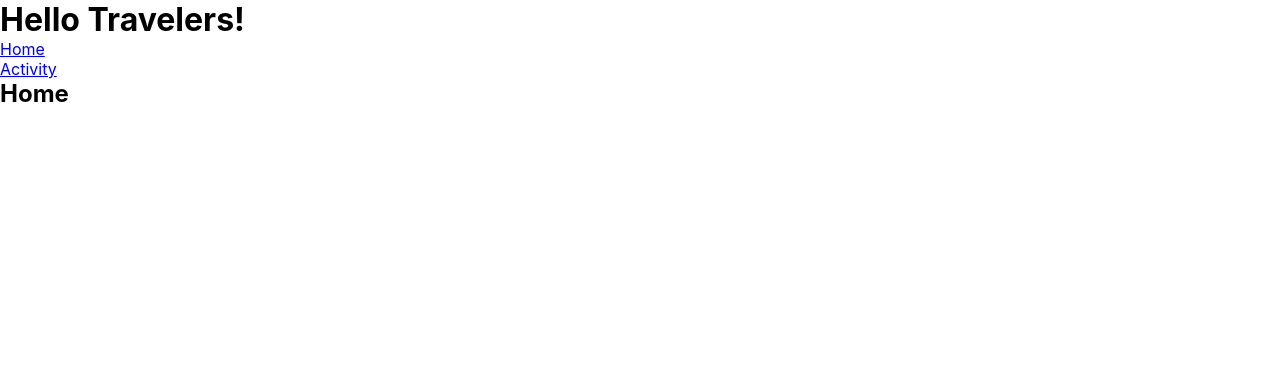
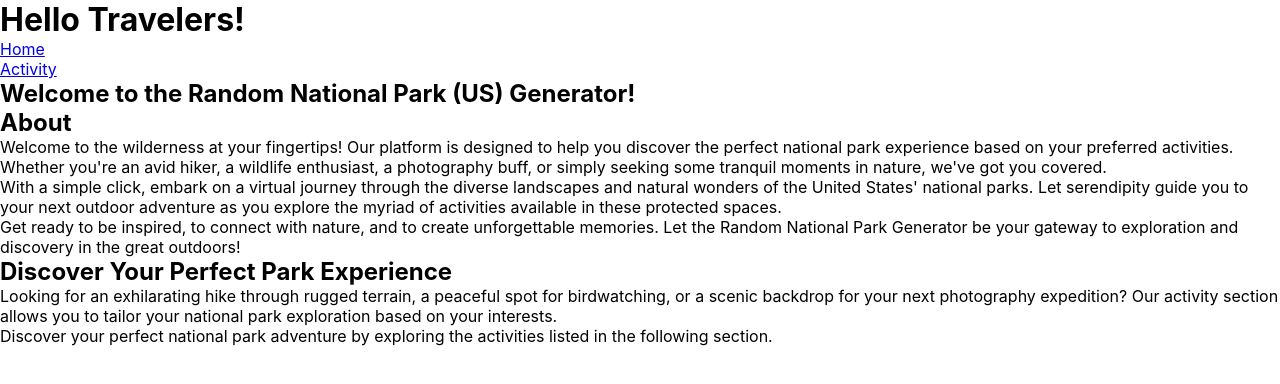
Before and after one commit to moneshadhali/national_park_generator, a React (Create React App) app: page / in a window 1280 px wide. Shown: the top 384 px of the page. Built offline with nearby package versions, Linux system fonts and the light colour scheme.

Commit message:
populated home.js with page info

```diff
--- a/src/components/Home.js
+++ b/src/components/Home.js
@@ -1,7 +1,45 @@
 const Home = () => {
   return (
     <>
-      <h2>Home</h2>
+      <section>
+        <h1>Welcome to the Random National Park (US) Generator!</h1>
+      </section>
+      <section>
+        <h2>About</h2>
+        <p>
+          Welcome to the wilderness at your fingertips! Our platform is designed
+          to help you discover the perfect national park experience based on
+          your preferred activities. Whether you're an avid hiker, a wildlife
+          enthusiast, a photography buff, or simply seeking some tranquil
+          moments in nature, we've got you covered.
+        </p>
+        <p>
+          With a simple click, embark on a virtual journey through the diverse
+          landscapes and natural wonders of the United States' national parks.
+          Let serendipity guide you to your next outdoor adventure as you
+          explore the myriad of activities available in these protected spaces.
+        </p>
+        <p>
+          Get ready to be inspired, to connect with nature, and to create
+          unforgettable memories. Let the Random National Park Generator be your
+          gateway to exploration and discovery in the great outdoors!
+        </p>
+      </section>
+      <section>
+        <h2>Discover Your Perfect Park Experience</h2>
+
+        <p>
+          Looking for an exhilarating hike through rugged terrain, a peaceful
+          spot for birdwatching, or a scenic backdrop for your next photography
+          expedition? Our activity section allows you to tailor your national
+          park exploration based on your interests.
+        </p>
+        <p>
+          Discover your perfect national park adventure by exploring the
+          activities listed in the following section.
+        </p>
+        <ul></ul>
+      </section>
     </>
   );
 };
```
